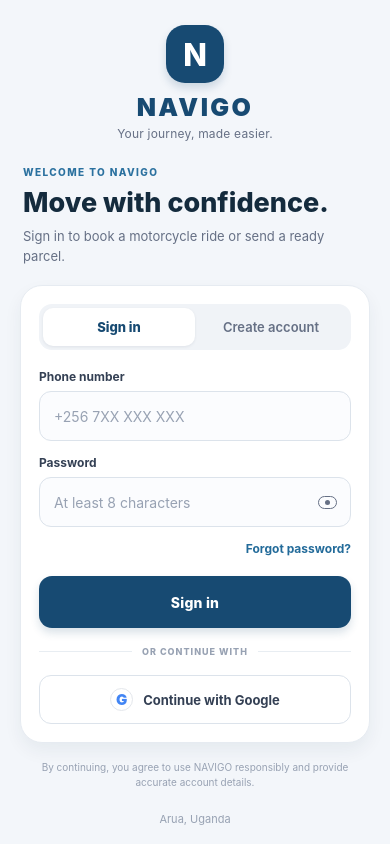
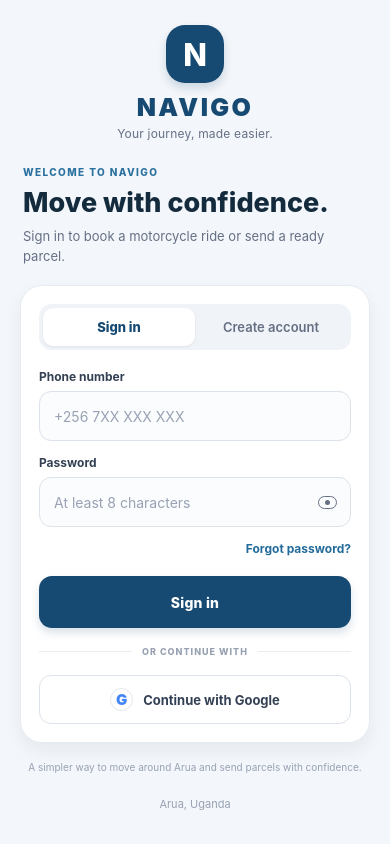
Before and after one commit to WilberAsingwire/NavigoUg, a React Native app in the folder apps/mobile/: screen / in a window 390 px wide. Built offline with nearby package versions, Linux system fonts and the light colour scheme.

Commit message:
Refine NAVIGO authentication footer message

```diff
--- a/apps/mobile/App.tsx
+++ b/apps/mobile/App.tsx
@@ -431,7 +431,7 @@ export default function App() {
           </View>
 
           <Text style={styles.legalText}>
-            By continuing, you agree to use NAVIGO responsibly and provide accurate account details.
+            A simpler way to move around Arua and send parcels with confidence.
           </Text>
           <Text style={styles.footer}>Arua, Uganda</Text>
         </ScrollView>
```
